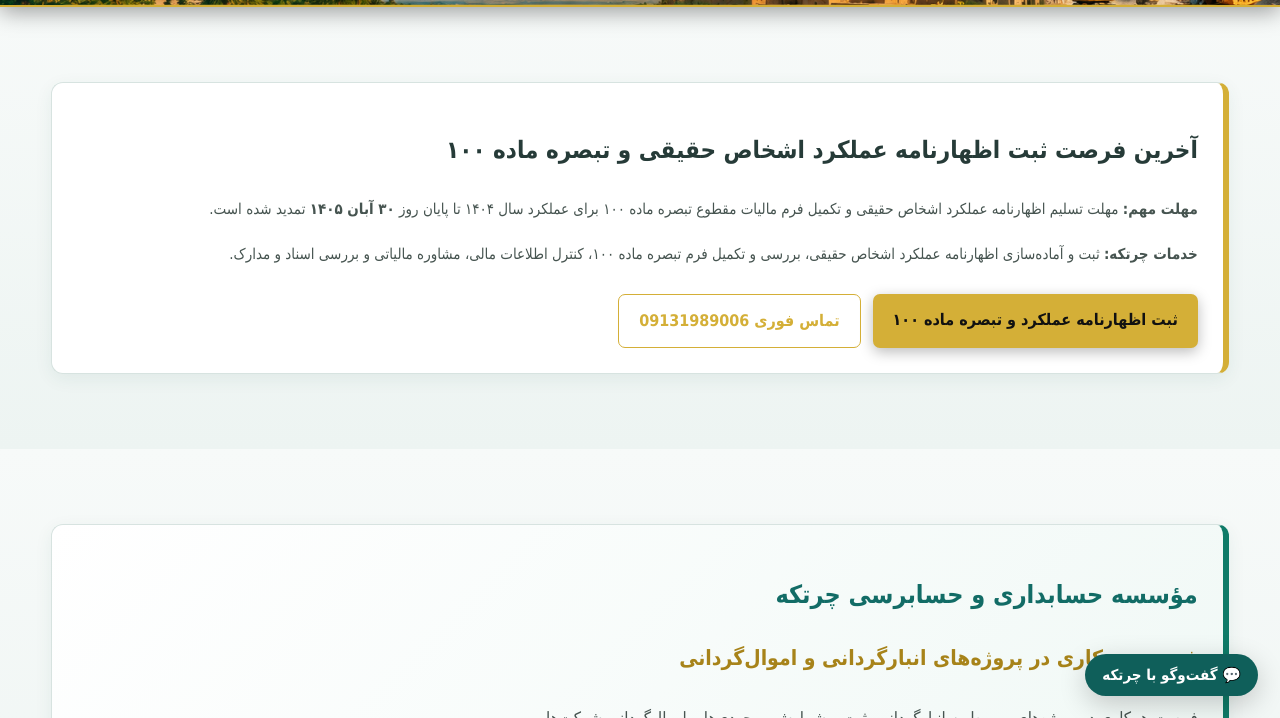
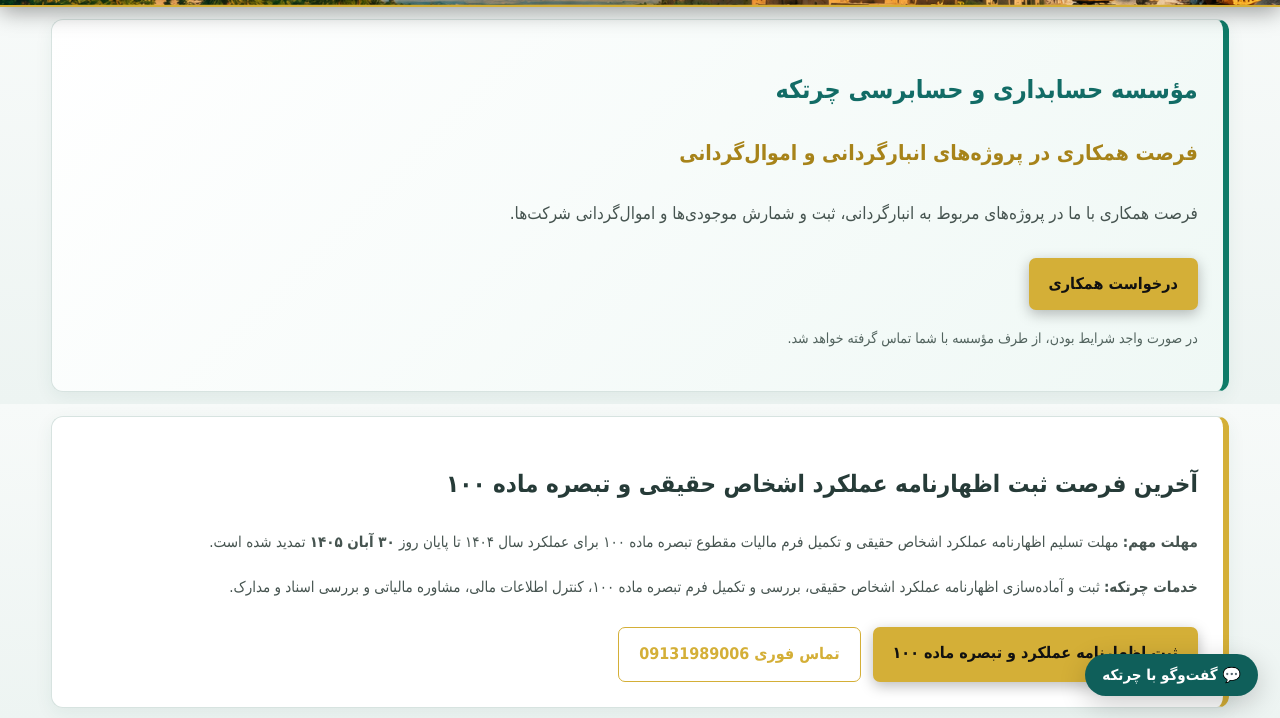
Before and after one commit to chortkeh1/chortkeh1.github.io, a plain HTML site: page index.html in a window 1280 px wide. Shown: the part 82-800 px from the top of the page. Drawn offline with Linux system fonts and the light colour scheme.

Commit message:
Update index.html

```diff
--- a/index.html
+++ b/index.html
@@ -1784,19 +1784,9 @@ header::before, header::after, .nav::before, .nav::after {
 </div>
 </header>
 
-<section class="light" id="urgent-tax-campaign">
-<div class="wrap">
-<div class="card" style="border-right:6px solid #d4af37;">
-<h2>آخرین فرصت ثبت اظهارنامه عملکرد اشخاص حقیقی و تبصره ماده ۱۰۰</h2>
-<p><strong>مهلت مهم:</strong> مهلت تسلیم اظهارنامه عملکرد اشخاص حقیقی و تکمیل فرم مالیات مقطوع تبصره ماده ۱۰۰ برای عملکرد سال ۱۴۰۴ تا پایان روز <strong>۳۰ آبان ۱۴۰۵</strong> تمدید شده است.</p>
-<p><strong>خدمات چرتکه:</strong> ثبت و آماده‌سازی اظهارنامه عملکرد اشخاص حقیقی، بررسی و تکمیل فرم تبصره ماده ۱۰۰، کنترل اطلاعات مالی، مشاوره مالیاتی و بررسی اسناد و مدارک.</p>
-<div class="actions"><a class="btn btn-gold" href="tax-return-kerman.html">ثبت اظهارنامه عملکرد و تبصره ماده ۱۰۰</a><a class="btn btn-outline" href="tel:09131989006">تماس فوری 09131989006</a></div>
-</div>
-</div>
-</section>
 
 <!-- CHORTKEH RECRUITMENT CAMPAIGN -->
-<section class="light" id="chortkeh-recruitment">
+<section class="light" id="chortkeh-recruitment" style="padding-top:12px;padding-bottom:12px;">
   <div class="wrap">
     <div class="card" style="border-right:6px solid #0f7b68;background:linear-gradient(135deg,#ffffff,#eff8f5);">
       <h2 style="color:#126c66;font-size:25px;">
@@ -1808,7 +1798,7 @@ header::before, header::after, .nav::before, .nav::after {
       </h3>
 
       <p style="font-size:17px;line-height:2.2;">
-        فرصت همکاری در پروژه‌های مربوط به انبارگردانی، ثبت و شمارش موجودی‌ها و اموال‌گردانی شرکت‌ها.
+        فرصت همکاری با ما در پروژه‌های مربوط به انبارگردانی، ثبت و شمارش موجودی‌ها و اموال‌گردانی شرکت‌ها.
       </p>
 
       <div class="actions">
@@ -1827,6 +1817,21 @@ header::before, header::after, .nav::before, .nav::after {
   </div>
 </section>
 <!-- END RECRUITMENT CAMPAIGN -->
+
+<section class="light" id="urgent-tax-campaign" style="padding-top:12px;padding-bottom:12px;">
+  <div class="wrap">
+    <div class="card" style="border-right:6px solid #d4af37;">
+      <h2>آخرین فرصت ثبت اظهارنامه عملکرد اشخاص حقیقی و تبصره ماده ۱۰۰</h2>
+      <p><strong>مهلت مهم:</strong> مهلت تسلیم اظهارنامه عملکرد اشخاص حقیقی و تکمیل فرم مالیات مقطوع تبصره ماده ۱۰۰ برای عملکرد سال ۱۴۰۴ تا پایان روز <strong>۳۰ آبان ۱۴۰۵</strong> تمدید شده است.</p>
+      <p><strong>خدمات چرتکه:</strong> ثبت و آماده‌سازی اظهارنامه عملکرد اشخاص حقیقی، بررسی و تکمیل فرم تبصره ماده ۱۰۰، کنترل اطلاعات مالی، مشاوره مالیاتی و بررسی اسناد و مدارک.</p>
+      <div class="actions">
+        <a class="btn btn-gold" href="tax-return-kerman.html">ثبت اظهارنامه عملکرد و تبصره ماده ۱۰۰</a>
+        <a class="btn btn-outline" href="tel:09131989006">تماس فوری 09131989006</a>
+      </div>
+    </div>
+  </div>
+</section>
+
 
 
 
```
